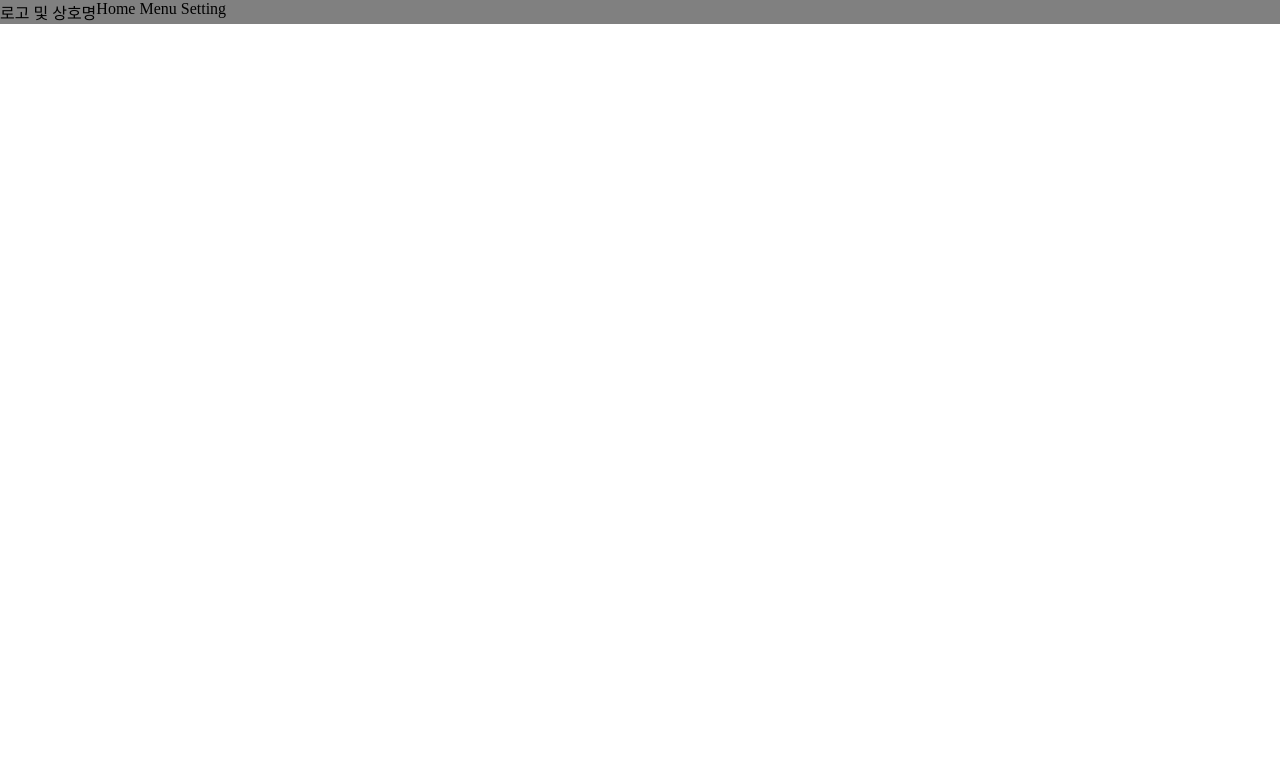
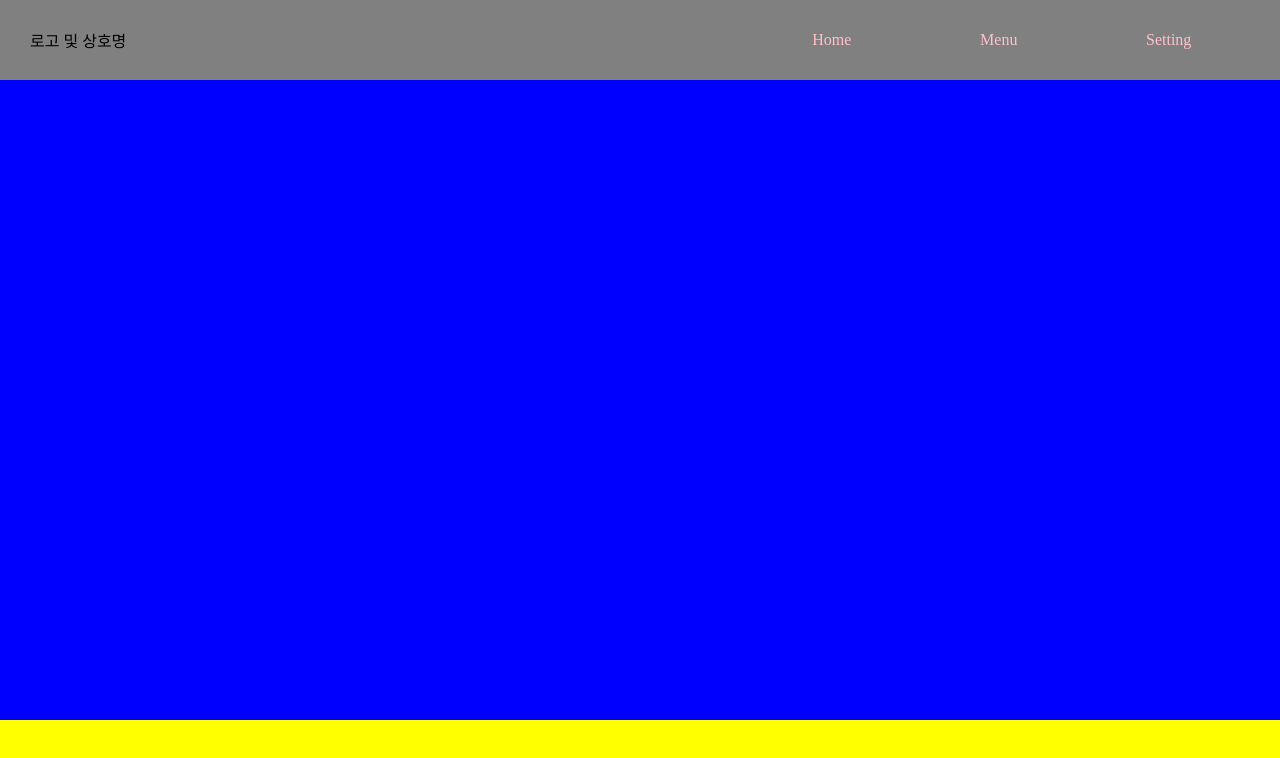
Before and after one commit to guswns3198/-Git-Collabo, a plain HTML site: page index.html in a window 1280 px wide. Drawn offline with Linux system fonts and the light colour scheme.

Commit message:
CSS 수정

```diff
--- a/style.css
+++ b/style.css
@@ -4,17 +4,45 @@
   padding: 0px;
 }
 
-/* html, body {
-  heigth: 100%;
-} */
 
 header {
   display: flex;
   width: 100%;
-  heigth: 500px;
+  height: 10vh;
   background-color: gray;
 }
 
 section {
+  width: 100%;
+  height: 80vh;
+  background-color: blue;
+}
 
+footer {
+  width: 100%;
+  height: 10vh;
+  background-color: yellow;
 }
+
+.logoTitle {
+  display: flex;
+  align-items: center;
+  padding: 0px 0px 0px 30px;
+  flex-grow: 1;
+}
+
+
+#naviBar {
+  display: flex;
+  flex-direction: row;
+  color: pink;
+  padding: 0px 10px 0px 400px;
+  flex-grow: 1;
+}
+
+.menu {
+  display: flex;
+  padding: 0px 0px 0px 50px;
+  align-items: center;
+  flex-grow: 1;
+}
```
